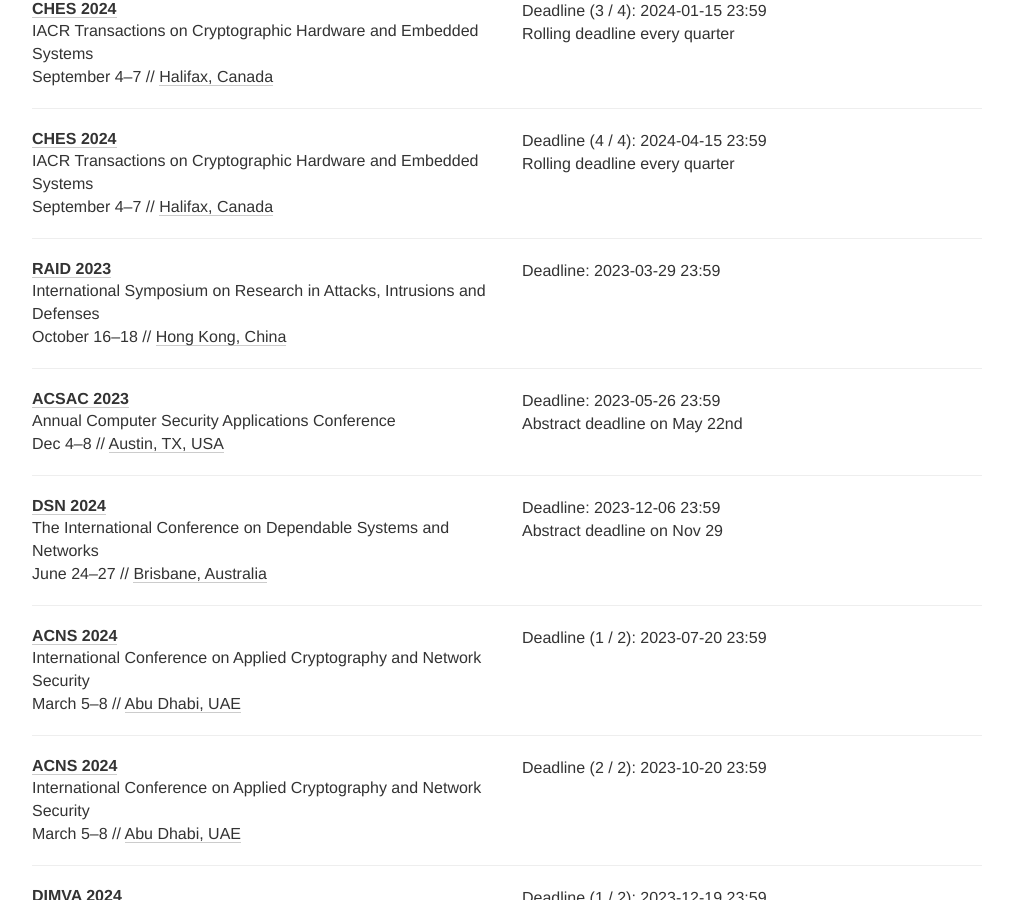
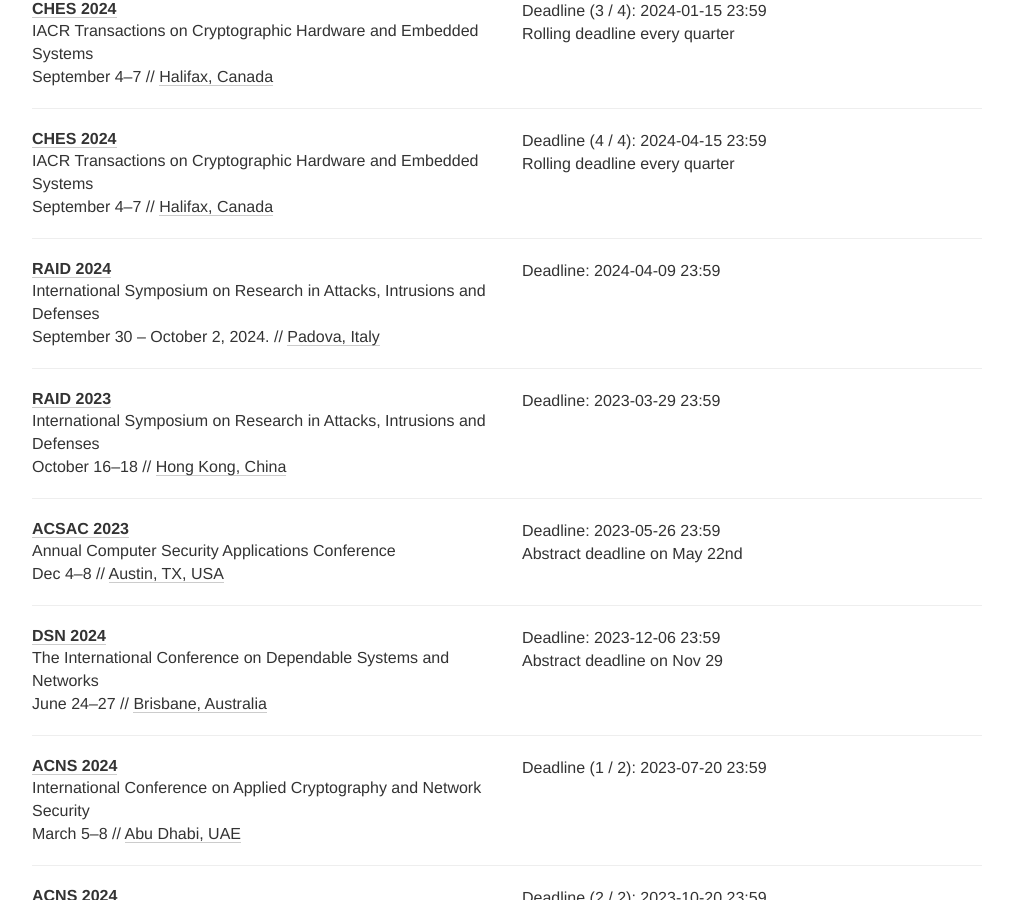
Before and after one commit to sec-deadlines/sec-deadlines.github.io, a Jekyll site: the page built from index.html, in a window 1280 px wide and 900 px high, scrolled down 5748 px. Shown: the whole window, without its empty margins (133-1146 px from the left). Built offline with Jekyll 4.4.1, drawn with Linux system fonts in a browser that asks for light colours; nearby versions of some CDN libraries; comment, search, counter and statistics services are not loaded.

Commit message:
Update conferences.yml
Added RAID 2024

```diff
--- a/_data/conferences.yml
+++ b/_data/conferences.yml
@@ -1,6 +1,7 @@
 ---
 
 # Security and Privacy
+
 - name: S&P (Oakland)
   year: 2025
   date: "TBD"
@@ -329,6 +330,14 @@
   tags: [CRYPTO, CONF]
 
 # Networks and systems, applications
+- name: RAID
+  description: International Symposium on Research in Attacks, Intrusions and Defenses
+  year: 2024
+  link: https://raid2024.github.io/index.html
+  deadline: ["2024-04-09 23:59"]
+  date: September 30 - October 2, 2024.
+  place: Padova, Italy
+  tags: [SEC, CONF]
 
 - name: RAID
   description: International Symposium on Research in Attacks, Intrusions and Defenses
```
